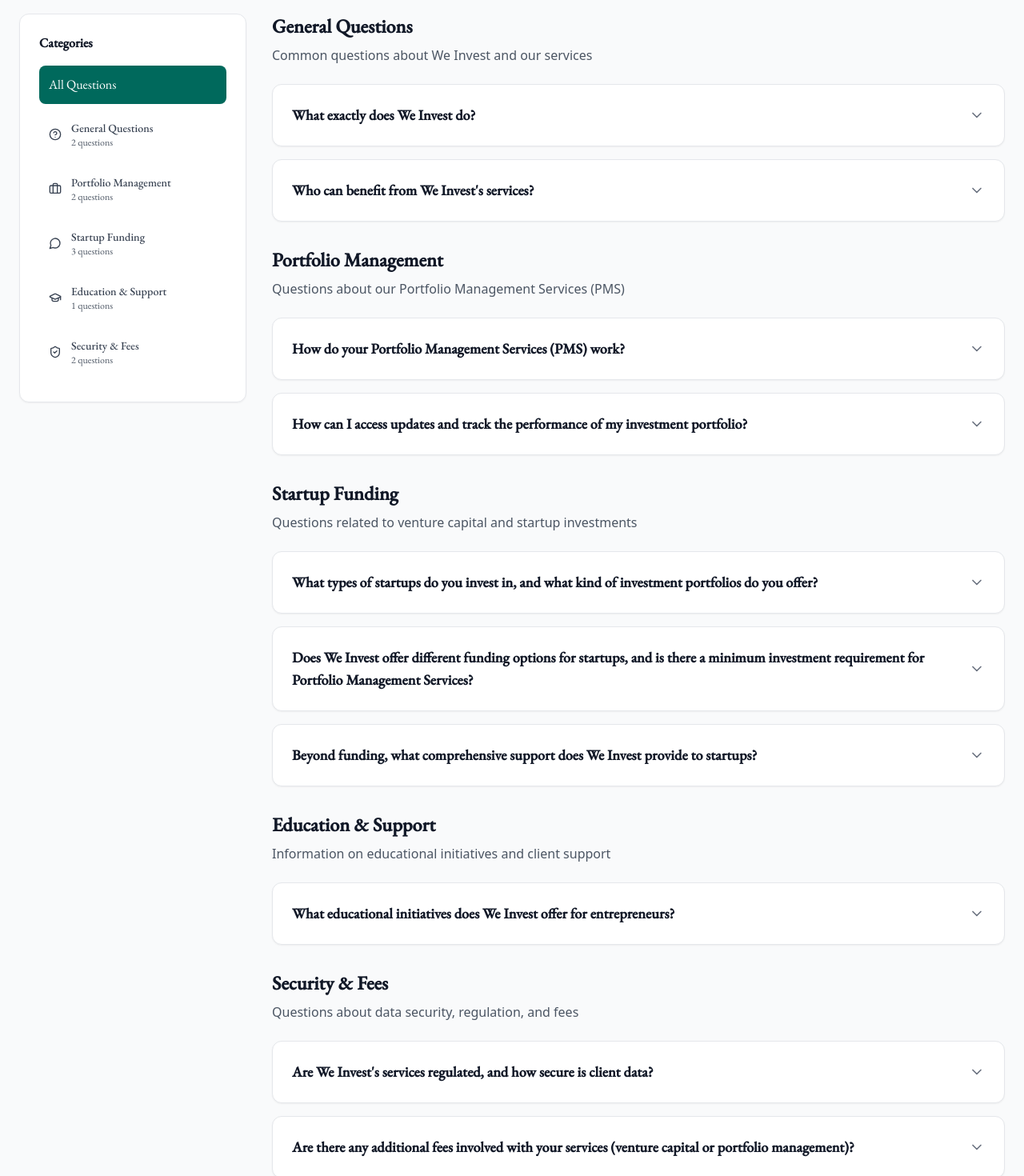
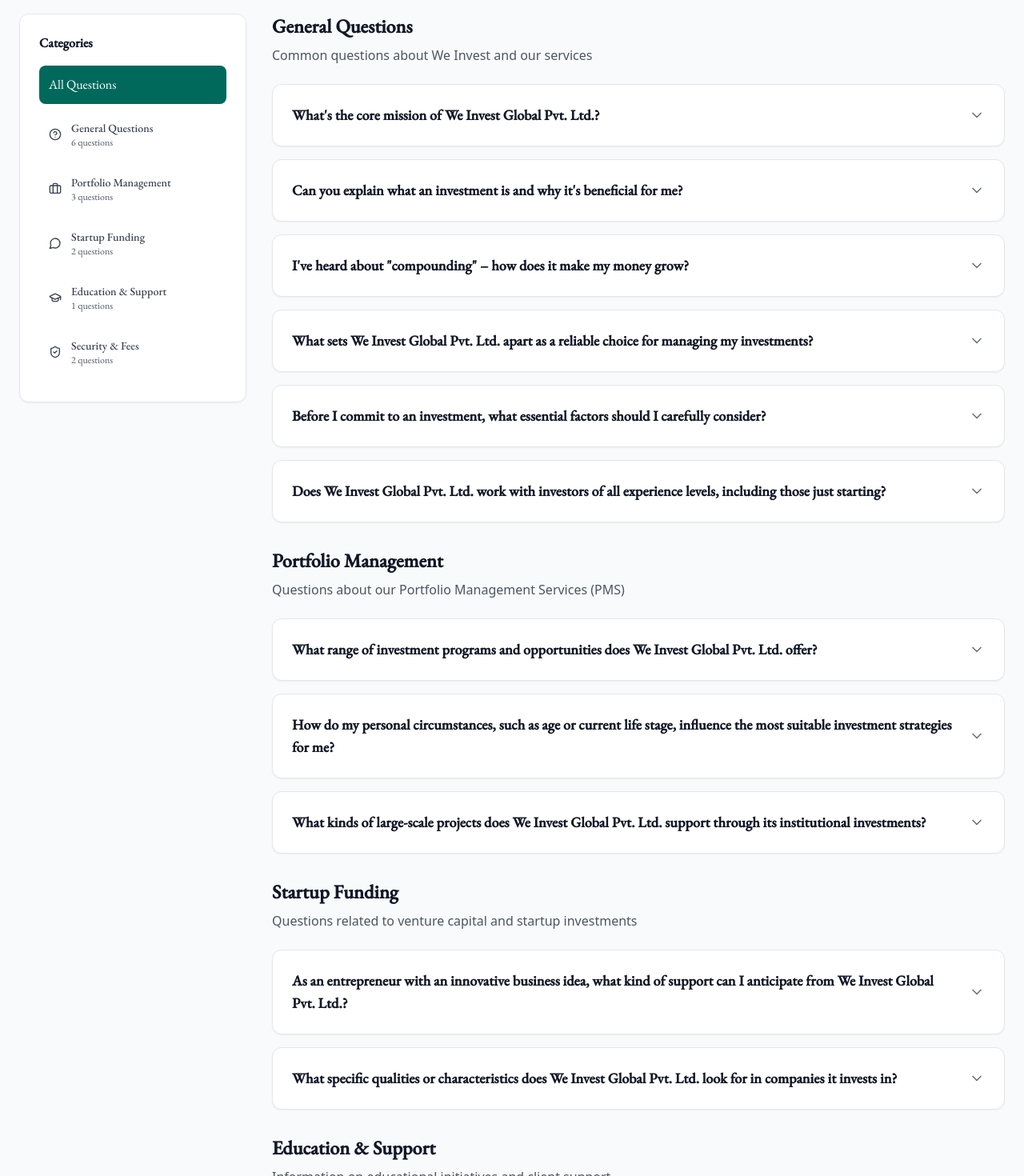
Before and after one commit to Roshan-Shah-7/We_invest_website, a Next.js app: page /faq in a window 1280 px wide. Shown: the part 440-1910 px from the top of the page at 80% size. Built offline with nearby package versions, Linux system fonts and the light colour scheme.

Commit message:
FAQ updated

```diff
--- a/src/data/faqData.ts
+++ b/src/data/faqData.ts
@@ -51,83 +51,101 @@
 
 export const faqData: FAQItem[] = [
     {
-        id: "what-we-invest-does",
-        question: "What exactly does We Invest do?",
-        answer:
-            "We Invest is an investment firm with a unique dual focus. Our core strength is in venture capital, where we specialize in funding and strategically supporting startups, particularly those needing turnaround strategies or experiencing flat or declining revenue. Concurrently, we provide professional portfolio management services to individuals and institutions, helping them grow and manage their wealth effectively for long-term financial success.",
+        id: "core-mission",
+        question: "What's the core mission of We Invest Global Pvt. Ltd.?",
+        answer: "We Invest Global Pvt. Ltd. is dedicated to fostering financial prosperity and economic expansion. We accomplish this by offering personalized investment strategies and active portfolio management for individuals, alongside vital funding, mentorship, and strategic guidance for entrepreneurs and innovative businesses. We also make significant institutional investments aimed at creating a broader economic impact.",
         category: "general",
-        keywords: ["we invest", "firm", "venture capital", "portfolio management", "services", "startups", "wealth"],
+        keywords: ["mission", "we invest", "financial prosperity", "economic expansion", "investment strategies", "portfolio management", "funding", "mentorship", "strategic guidance", "entrepreneurs", "innovative businesses", "institutional investments"],
     },
     {
-        id: "how-pms-work",
-        question: "How do your Portfolio Management Services (PMS) work?",
-        answer:
-            "Our PMS are designed to strategically grow your wealth. We begin by understanding your financial objectives, risk tolerance, and time horizon. Based on this, we craft a personalized investment strategy and actively manage your money across various asset classes. We continually monitor market conditions and make adjustments to optimize performance, aligning with your goals.",
-        category: "portfolio-management",
-        keywords: ["pms", "portfolio management", "wealth growth", "investment strategy", "asset classes"],
+        id: "what-is-investment",
+        question: "Can you explain what an investment is and why it's beneficial for me?",
+        answer: "An investment is essentially committing your resources, usually money, to an asset or venture with the expectation of generating income or increasing its value over time. Investing is crucial for growing your financial resources, building wealth, securing your future, protecting your purchasing power from inflation, and achieving major financial goals.",
+        category: "general",
+        keywords: ["investment", "beneficial", "money growth", "wealth", "future", "inflation", "financial goals"],
     },
     {
-        id: "who-benefits",
-        question: "Who can benefit from We Invest's services?",
-        answer:
-            "Our services cater to two key groups: ambitious startup founders seeking venture capital funding and expert guidance, especially those looking to revitalize their growth or scale; and individuals, families, or institutions seeking professional expertise to manage and grow their investment portfolios effectively, including those interested in diverse funding options.",
+        id: "how-compounding-works",
+        question: "I've heard about \"compounding\" – how does it make my money grow?",
+        answer: "Compounding is a powerful financial principle where the returns you earn on an investment are reinvested, allowing those accumulated returns to generate even more returns. This creates an accelerating growth effect, meaning your money can grow exponentially over time, far more than with simple interest. It's like earning interest on your interest.",
         category: "general",
-        keywords: ["beneficiaries", "clients", "startups", "investors", "individuals", "institutions"],
+        keywords: ["compounding", "money growth", "returns", "reinvested", "exponential growth", "interest"],
     },
     {
-        id: "types-of-investments",
-        question: "What types of startups do you invest in, and what kind of investment portfolios do you offer?",
-        answer:
-            "In our venture capital activities, we primarily seek high-potential startups that can achieve significant growth, including those in turnaround situations. We invest across specific sectors like technology, healthcare, sustainable agriculture, renewable energy, education, and more through our specialized funds. For portfolio management, we offer diverse portfolio types tailored to different risk profiles and financial goals, from conservative to growth-oriented strategies.",
-        category: "startup-funding",
-        keywords: ["startup types", "investment sectors", "portfolio types", "venture capital", "funds"],
+        id: "what-sets-we-invest-apart",
+        question: "What sets We Invest Global Pvt. Ltd. apart as a reliable choice for managing my investments?",
+        answer: "Our commitment to client success is built on providing highly tailored solutions that precisely match your financial goals and risk tolerance. Our approach combines expert professional oversight of investments, privileged access to high-potential opportunities, and a strong emphasis on transparency in all our dealings. We work closely with clients to build trust and ensure satisfaction.",
+        category: "general",
+        keywords: ["we invest", "reliable", "client success", "tailored solutions", "financial goals", "risk tolerance", "expert oversight", "high-potential opportunities", "transparency", "trust", "satisfaction"],
     },
     {
-        id: "funding-options-minimums",
-        question: "Does We Invest offer different funding options for startups, and is there a minimum investment requirement for Portfolio Management Services?",
-        answer:
-            "Yes, for startups, we provide a range of funding options tailored to different growth stages, from seed funding to growth capital. For our Portfolio Management Services, while we don't list a strict minimum here, we generally partner with clients committed to long-term wealth growth. We encourage you to contact us for a personalized consultation to discuss your specific needs and how we can best serve you.",
-        category: "startup-funding",
-        keywords: ["funding options", "seed funding", "growth capital", "minimum investment", "pms"],
+        id: "investment-programs-opportunities",
+        question: "What range of investment programs and opportunities does We Invest Global Pvt. Ltd. offer?",
+        answer: "We provide a diverse array of investment programs designed to suit various financial journeys. These include our specialized Venture Capital Investment Programme, a collective Pool Funding Programme, Project-Wise Funding based on equity, and Time-Based Investment options with specific lock-in periods.",
+        category: "portfolio-management",
+        keywords: ["investment programs", "opportunities", "venture capital", "pool funding", "project-wise funding", "equity", "time-based investment"],
     },
     {
-        id: "startup-support",
-        question: "Beyond funding, what comprehensive support does We Invest provide to startups?",
-        answer:
-            "We offer a holistic approach to startup development. Beyond capital, our comprehensive support includes deep mentorship, strategic guidance, and operational assistance. We get hands-on involved in the growth journey, ensuring startups have the necessary resources and expertise to overcome challenges and succeed, reflecting our commitment to long-term partnerships.",
+        id: "entrepreneur-support",
+        question: "As an entrepreneur with an innovative business idea, what kind of support can I anticipate from We Invest Global Pvt. Ltd.?",
+        answer: "If you're an entrepreneur, we offer more than just capital. We provide strategic funding for innovative businesses, coupled with crucial strategic mentorship and access to our extensive industry network. Our goal is to empower visionary founders to transform their bold concepts into successful and sustainable enterprises.",
         category: "startup-funding",
-        keywords: ["startup support", "mentorship", "strategic guidance", "operational assistance", "holistic approach"],
+        keywords: ["entrepreneur support", "innovative business", "strategic funding", "mentorship", "industry network", "empower founders", "sustainable enterprises"],
     },
     {
-        id: "track-portfolio-performance",
-        question: "How can I access updates and track the performance of my investment portfolio?",
-        answer:
-            "We believe in complete transparency. Clients receive regular, comprehensive reports detailing their portfolio's performance. Additionally, we provide secure access to a dedicated client portal where you can conveniently view real-time updates, track key metrics, and monitor your investments at any time.",
-        category: "portfolio-management",
-        keywords: ["track performance", "updates", "reports", "client portal", "transparency"],
+        id: "individual-investment-assistance",
+        question: "How does We Invest Global Pvt. Ltd. assist individuals in understanding and managing their investments, including topics like stocks?",
+        answer: "For individuals, we craft personalized investment roadmaps and provide ongoing portfolio management. Beyond managing assets, we actively educate our clients about various investment types, including how stocks work and other securities, empowering them with the knowledge needed to make informed financial decisions and achieve their wealth-building aspirations.",
+        category: "education-support",
+        keywords: ["individual assistance", "investment management", "stocks", "personalized roadmaps", "portfolio management", "education", "financial decisions", "wealth-building"],
     },
     {
-        id: "educational-initiatives",
-        question: "What educational initiatives does We Invest offer for entrepreneurs?",
-        answer:
-            "We are committed to fostering a new generation of business leaders. We run programs like the \"School of Startups,\" which offers specialized courses and incubation classes. These initiatives are designed to equip entrepreneurs with practical skills, essential knowledge, and the mindset needed to successfully launch, manage, and grow their businesses.",
-        category: "education-support",
-        keywords: ["education", "entrepreneurs", "school of startups", "courses", "incubation classes", "skills"],
+        id: "investment-vetting-process",
+        question: "What rigorous process does We Invest Global Pvt. Ltd. use to ensure its investments are sound and thoroughly vetted?",
+        answer: "We implement a stringent due diligence process for every potential investment. This involves an in-depth analysis of the business model and market viability, a thorough evaluation of the leadership team's credibility, a detailed assessment of potential risks and corresponding mitigation strategies, and ensuring strict alignment with sustainable growth and impactful objectives.",
+        category: "security-fees",
+        keywords: ["due diligence", "investment vetting", "business model analysis", "market viability", "leadership evaluation", "risk assessment", "mitigation strategies", "sustainable growth", "impactful objectives"],
     },
     {
-        id: "regulation-data-security",
-        question: "Are We Invest's services regulated, and how secure is client data?",
-        answer:
-            "Yes, both our venture capital activities and portfolio management services are fully regulated by the relevant financial authorities, ensuring we adhere to strict compliance standards and ethical practices. We prioritize your security, all client data is protected with advanced encryption and robust cybersecurity protocols to ensure utmost confidentiality and integrity.",
-        category: "security-fees",
-        keywords: ["regulation", "security", "client data", "encryption", "cybersecurity", "compliance"],
+        id: "personal-circumstances-influence",
+        question: "How do my personal circumstances, such as age or current life stage, influence the most suitable investment strategies for me?",
+        answer: "Your personal investment strategy is significantly shaped by your age and current life stage, primarily due to your risk tolerance and investment time horizon. Younger individuals, benefiting from a longer period for growth, can typically embrace higher-risk, higher-reward investments. As you approach mid-career, the focus often shifts to balancing growth with increasing stability. For those nearing retirement, the priority generally becomes capital preservation and generating reliable income. We tailor our strategies to align precisely with your unique circumstances and financial goals.",
+        category: "portfolio-management",
+        keywords: ["personal circumstances", "age", "life stage", "investment strategies", "risk tolerance", "time horizon", "younger investors", "mid-career", "retirement", "capital preservation", "income generation"],
     },
     {
-        id: "additional-fees",
-        question: "Are there any additional fees involved with your services (venture capital or portfolio management)?",
-        answer:
-            "We are committed to complete transparency regarding all fees. Our fee structure for portfolio management is clearly outlined and discussed upfront in detail. For venture capital investments, our investment terms and any associated costs (such as legal fees for deal structuring) are specific to each agreement and will be fully disclosed before any commitments are made. We ensure you have a complete understanding of all financial aspects.",
+        id: "essential-factors-before-investing",
+        question: "Before I commit to an investment, what essential factors should I carefully consider?",
+        answer: "Before committing to any investment, it's crucial to conduct thorough research on the specific vehicle, establish a solid financial plan (including an emergency fund), fully understand the liquidity of your chosen investments, honestly assess your personal risk tolerance, and strongly consider seeking guidance from a qualified financial advisor to create a strategy aligned with your goals.",
+        category: "general",
+        keywords: ["essential factors", "before investing", "research", "financial plan", "emergency fund", "liquidity", "risk tolerance", "financial advisor", "guidance"],
+    },
+    {
+        id: "large-scale-projects-support",
+        question: "What kinds of large-scale projects does We Invest Global Pvt. Ltd. support through its institutional investments?",
+        answer: "Our institutional investments are strategically directed towards large-scale projects designed to create a significant economic impact. These initiatives typically contribute to job creation, foster innovation, enhance brand value, and are selected for their high potential for strategic returns.",
+        category: "portfolio-management",
+        keywords: ["large-scale projects", "institutional investments", "economic impact", "job creation", "innovation", "brand value", "strategic returns"],
+    },
+    {
+        id: "qualities-in-invested-companies",
+        question: "What specific qualities or characteristics does We Invest Global Pvt. Ltd. look for in companies it invests in?",
+        answer: "When evaluating investment companies, we primarily look for strong leadership with a proven track record, a clear passion and vision for their mission, a unique value proposition within a viable competitive landscape, and a sustainable, scalable business model demonstrating strong potential for long-term growth.",
+        category: "startup-funding",
+        keywords: ["qualities", "characteristics", "invested companies", "strong leadership", "proven track record", "passion", "vision", "unique value proposition", "competitive landscape", "sustainable business model", "scalable business model", "long-term growth"],
+    },
+    {
+        id: "inherent-risks",
+        question: "Are there inherent risks associated with investing through We Invest Global Pvt. Ltd., or with any investment in general?",
+        answer: "Yes, it is crucial to understand that all investments inherently carry market risks. The value of your investment can fluctuate due to a multitude of factors influencing financial markets. Crucially, past performance is never a guarantee of future results. We unequivocally advise all investors to diligently review all pertinent documentation and consult with qualified professionals to fully comprehend the financial, legal, and tax implications of their investment decisions.",
         category: "security-fees",
-        keywords: ["fees", "costs", "transparency", "fee structure", "venture capital fees", "portfolio management fees"],
+        keywords: ["inherent risks", "market risks", "investment value fluctuation", "past performance", "future results", "documentation review", "qualified professionals", "financial implications", "legal implications", "tax implications"],
+    },
+    {
+        id: "investors-of-all-experience-levels",
+        question: "Does We Invest Global Pvt. Ltd. work with investors of all experience levels, including those just starting?",
+        answer: "Yes, We Invest Global Pvt. Ltd. is committed to helping investors at various levels, including those who are just beginning their investment journey with smaller capital. Our tailored approach ensures that strategies are developed to suit diverse investment capacities.",
+        category: "general",
+        keywords: ["all experience levels", "beginning investors", "smaller capital", "tailored approach", "diverse investment capacities"],
     },
 ];
```
Also changed, not shown: src/data/portfolioData.tsx (deleted, +0 -50 lines), src/data/portfolioProjects.ts (deleted, +0 -93 lines).
